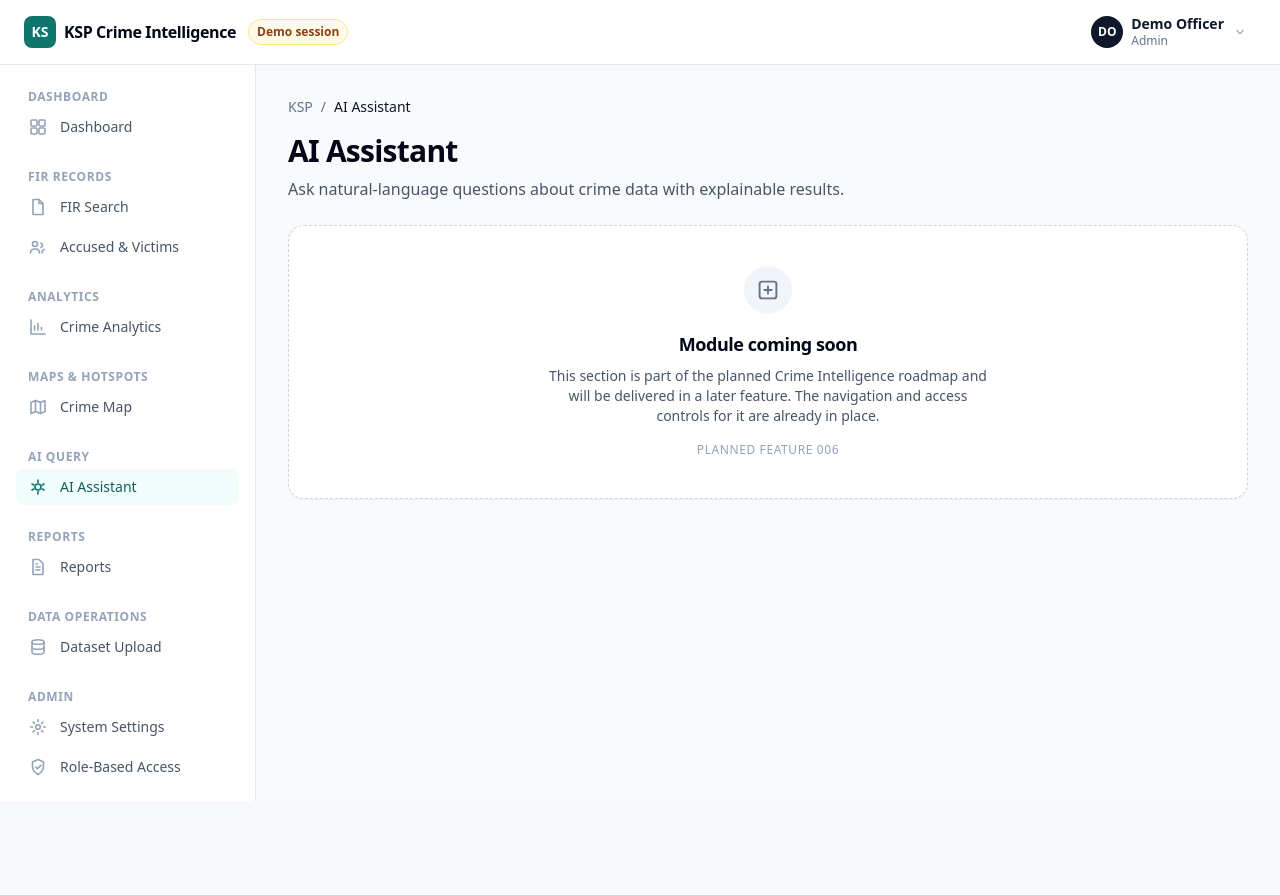
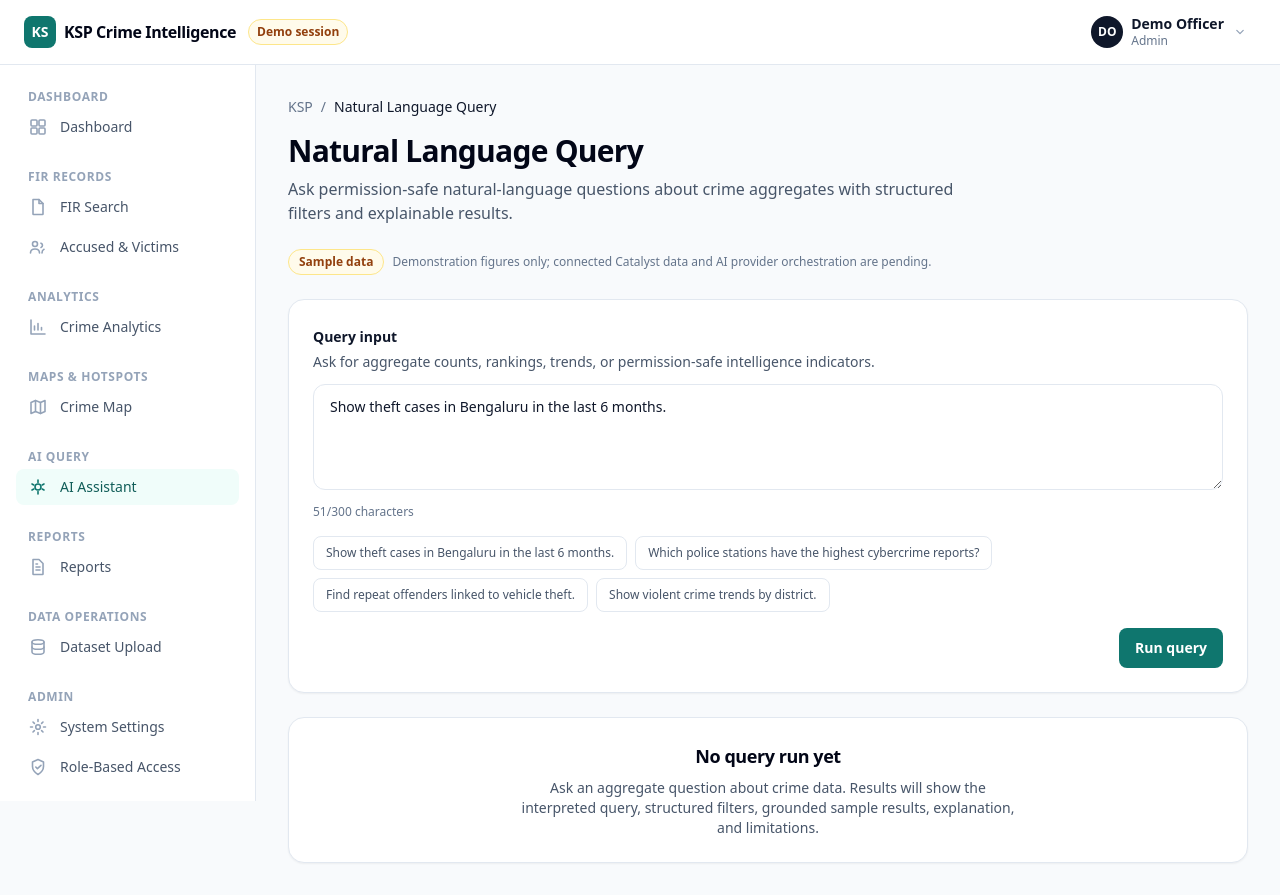
Before and after one commit to RaunakKanoji/ksp-crime-intelligence-platform, a Next.js app in the folder crime-intelligence/: page /ai-query in a window 1280 px wide. Before the commit the page ends 801 px from the top, so only its background shows below. Built offline with nearby package versions, Linux system fonts and the light colour scheme.

Commit message:
feat(crime-intelligence): implement F006 natural language query

```diff
--- a/crime-intelligence/src/app/ai-query/page.tsx
+++ b/crime-intelligence/src/app/ai-query/page.tsx
@@ -1,12 +1,5 @@
-import { FeaturePlaceholder } from "@/components/layout/FeaturePlaceholder";
+import NaturalLanguageQuery from "@/components/ai/NaturalLanguageQuery";
 
 export default function AiQueryPage() {
-  return (
-    <FeaturePlaceholder
-      title="AI Assistant"
-      description="Ask natural-language questions about crime data with explainable results."
-      requiredPermission="page:ai-query"
-      featureId="006"
-    />
-  );
+  return <NaturalLanguageQuery />;
 }
```
Also changed, not shown: 1 other file (tests, documents, lock files or other folders).
